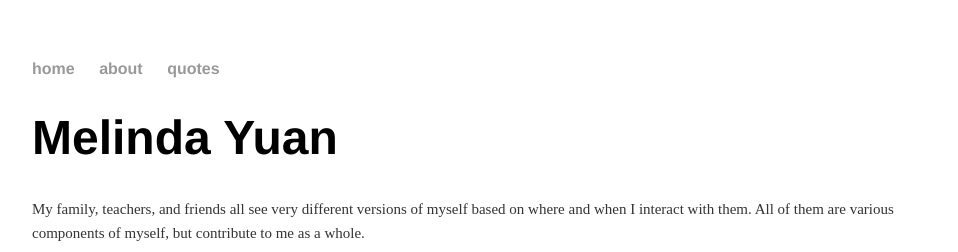
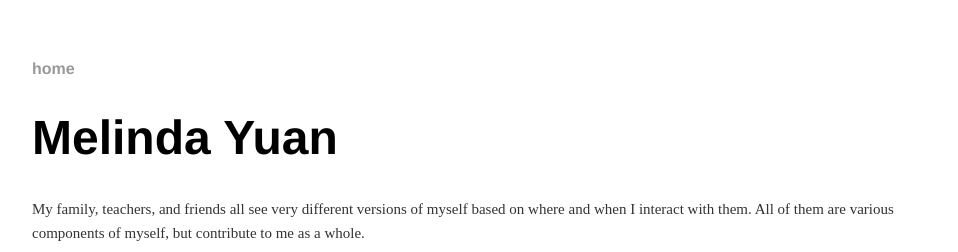
Before and after one commit to melindayyuan/melindayyuan.github.io, a Jekyll site: the page built from index.html, in a window 1280 px wide. Shown: the top 252 px of the page, without its empty margins (160-1118 px from the left). Built offline with Jekyll 4.4.1, drawn with Linux system fonts in a browser that asks for light colours.

Commit message:
Update default.html

```diff
--- a/_layouts/default.html
+++ b/_layouts/default.html
@@ -9,8 +9,6 @@
 			<nav>
 	    		<ul>
 	        		<li><a href="/">home</a></li>
-				<li><a href="/about">about</a></li>
-				<li><a href="/quotes">quotes</a></li>
 	    		</ul>
 			</nav>
 			<div class="container">
```
